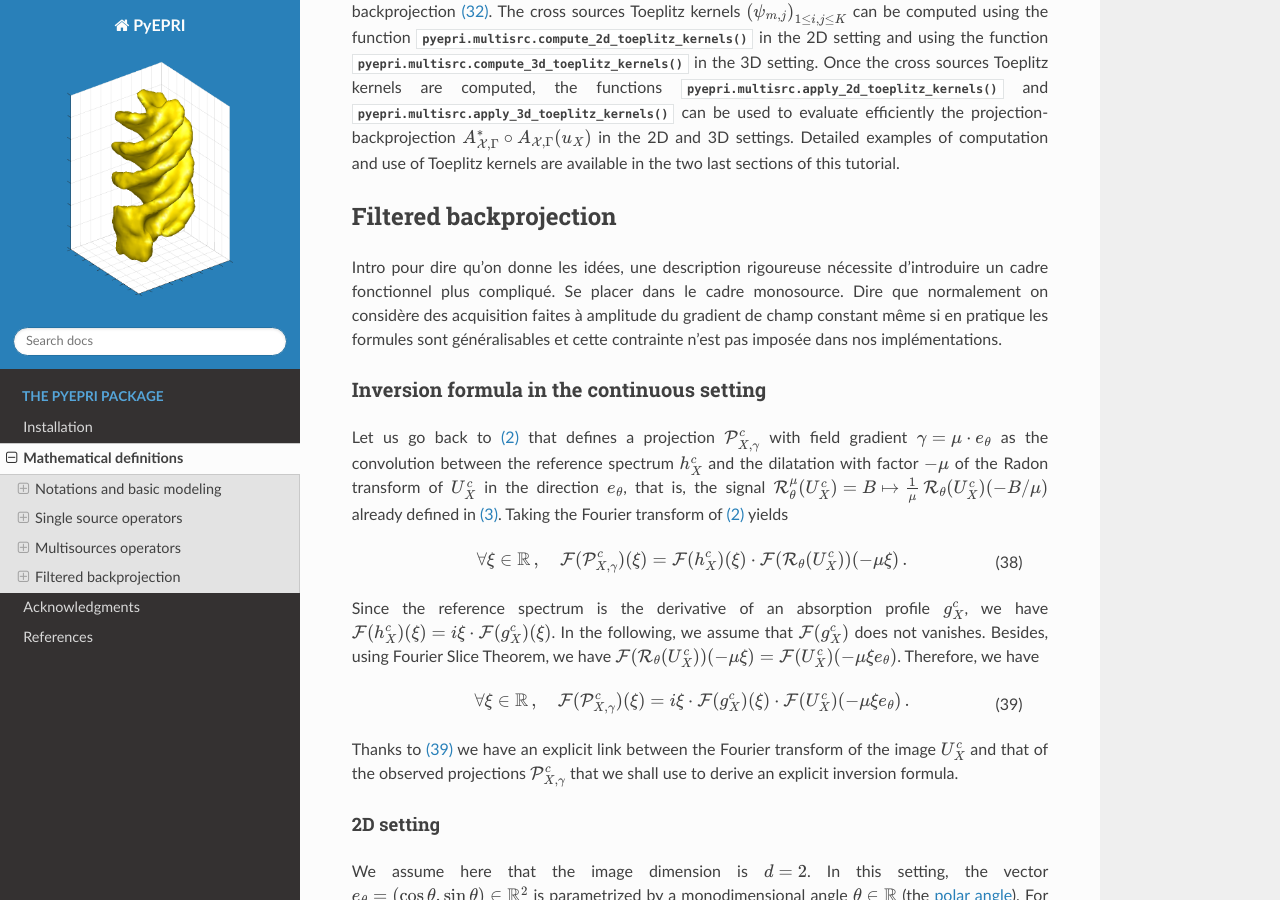
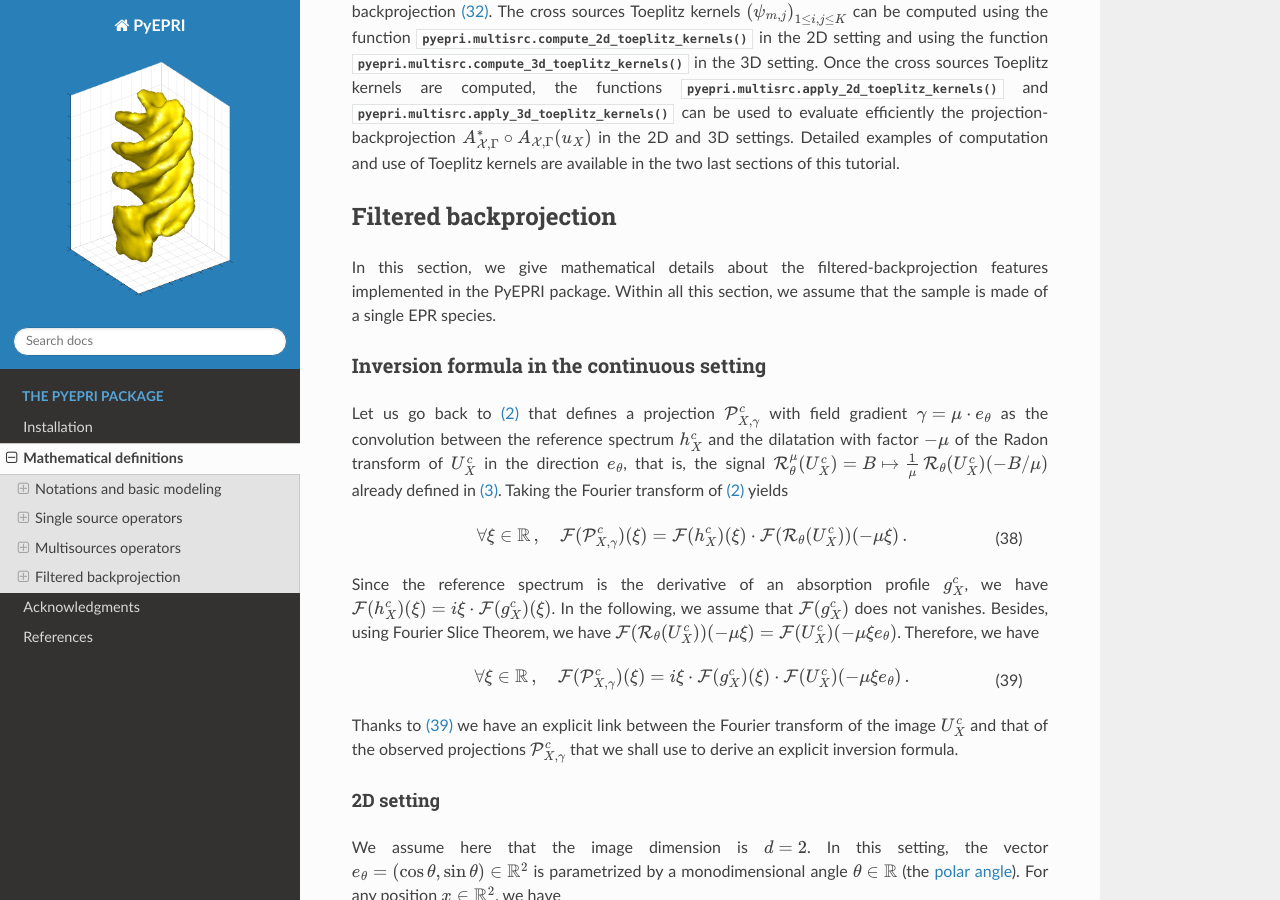
Before and after one commit to remy-abergel/pyepri, a Sphinx documentation site: the page built from docs/definitions.rst, in a window 1280 px wide and 900 px high, scrolled down 11543 px. Built offline with Sphinx 7.4.7 and the Read the Docs theme 3.1.0, drawn with Linux system fonts in a browser that asks for light colours; pages that are not in the unit, such as notebooks, are missing from menus; cross-references to code outside the pages are shown as plain code.

Commit message:
doc: fixed FBP section intro

```diff
--- a/docs/definitions.rst
+++ b/docs/definitions.rst
@@ -892,12 +892,10 @@ tutorial <tutorial_toeplitz>`.
 Filtered backprojection
 -----------------------
 
-Intro pour dire qu'on donne les idées, une description rigoureuse
-nécessite d'introduire un cadre fonctionnel plus compliqué. Se placer
-dans le cadre monosource. Dire que normalement on considère des
-acquisition faites à amplitude du gradient de champ constant même si
-en pratique les formules sont généralisables et cette contrainte n'est
-pas imposée dans nos implémentations.
+In this section, we give mathematical details about the
+filtered-backprojection features implemented in the PyEPRI package.
+Within all this section, we assume that the sample is made of a single
+EPR species.
 
 Inversion formula in the continuous setting
 ~~~~~~~~~~~~~~~~~~~~~~~~~~~~~~~~~~~~~~~~~~~
```
